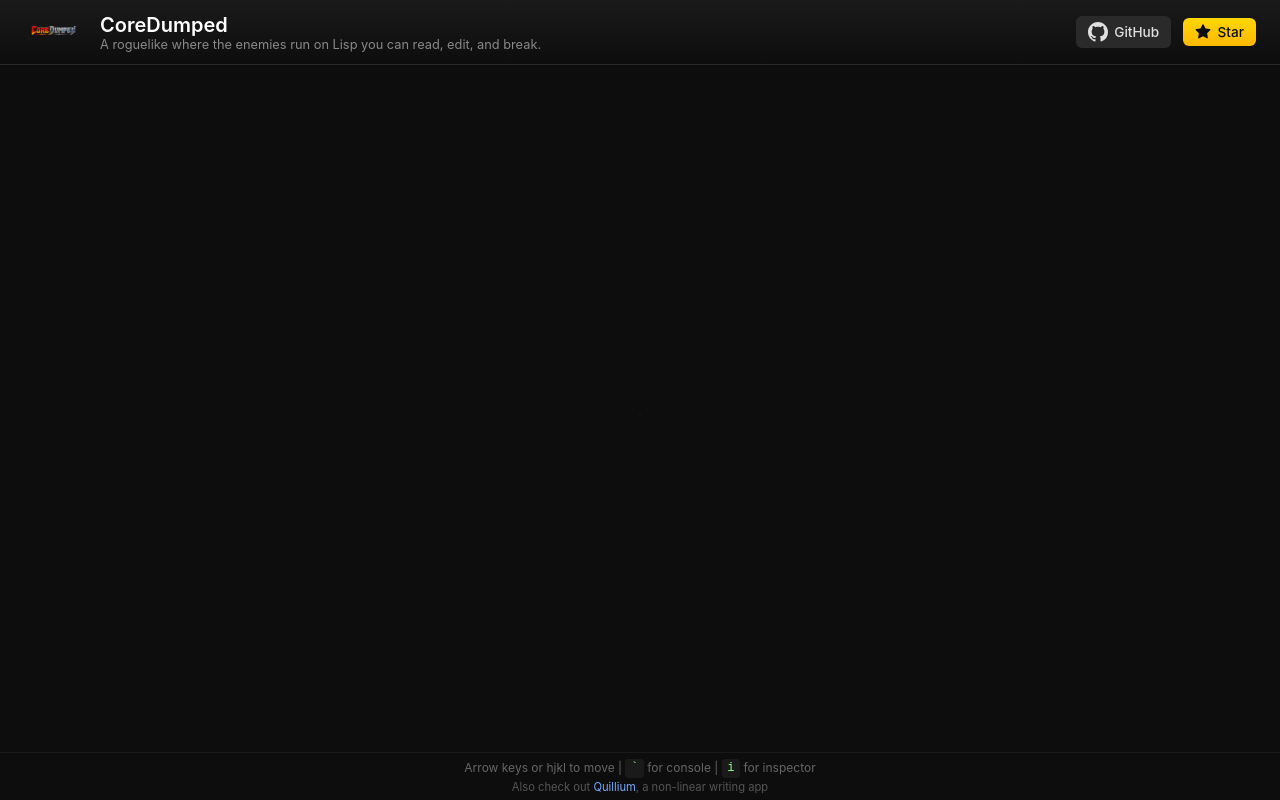
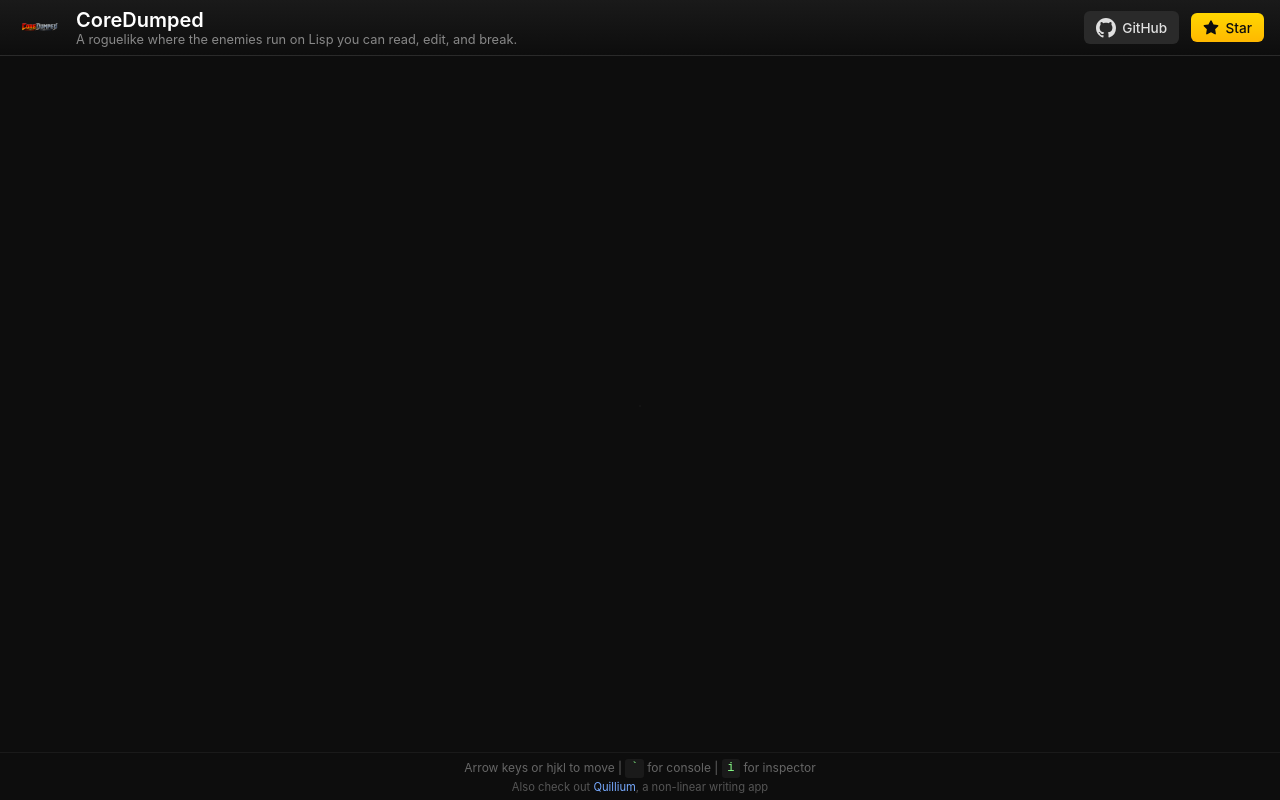
Before and after one commit to ThatXliner/coredumped, a plain HTML site: page web-frontend/web-assets/index.html in a window 1280 px wide. Drawn offline with nearby package versions, Linux system fonts and the light colour scheme; a script that the page names is missing.

Commit message:
:bug: fix(web): use local logo, fix header layout

```diff
--- a/web-frontend/web-assets/index.html
+++ b/web-frontend/web-assets/index.html
@@ -14,7 +14,7 @@
 <body>
     <header id="header">
         <div class="header-left">
-            <img src="https://raw.githubusercontent.com/ThatXliner/coredumped/main/coredumped_logo.png" alt="CoreDumped" class="logo">
+            <img src="coredumped_logo.png" alt="CoreDumped" class="logo">
             <div class="header-text">
                 <h1>CoreDumped</h1>
                 <p class="tagline">A roguelike where the enemies run on Lisp you can read, edit, and break.</p>
--- a/web-frontend/web-assets/style.css
+++ b/web-frontend/web-assets/style.css
@@ -16,21 +16,25 @@ html, body {
     display: flex;
     justify-content: space-between;
     align-items: center;
-    padding: 0.75rem 1.5rem;
+    padding: 0.5rem 1rem;
     background: linear-gradient(180deg, #1a1a1a 0%, #0d0d0d 100%);
     border-bottom: 1px solid #2a2a2a;
+    flex-wrap: wrap;
+    gap: 0.5rem;
 }
 
 .header-left {
     display: flex;
     align-items: center;
-    gap: 1rem;
+    gap: 0.75rem;
+    min-width: 0;
 }
 
 .logo {
-    height: 40px;
+    height: 32px;
     width: auto;
     border-radius: 4px;
+    flex-shrink: 0;
 }
 
 .header-text h1 {
```
Also changed, not shown: web-frontend/web-assets/coredumped_logo.png (added).
